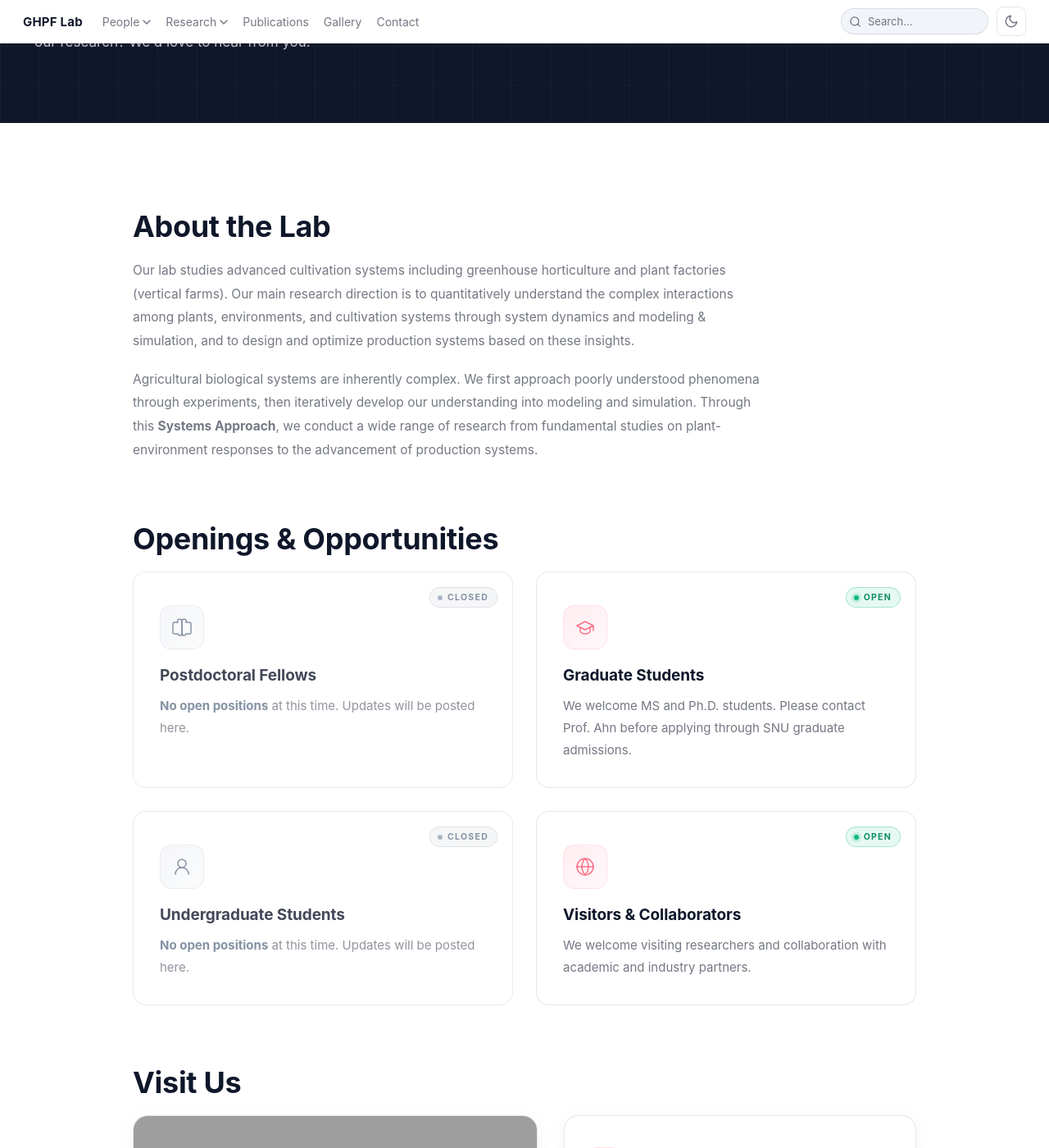
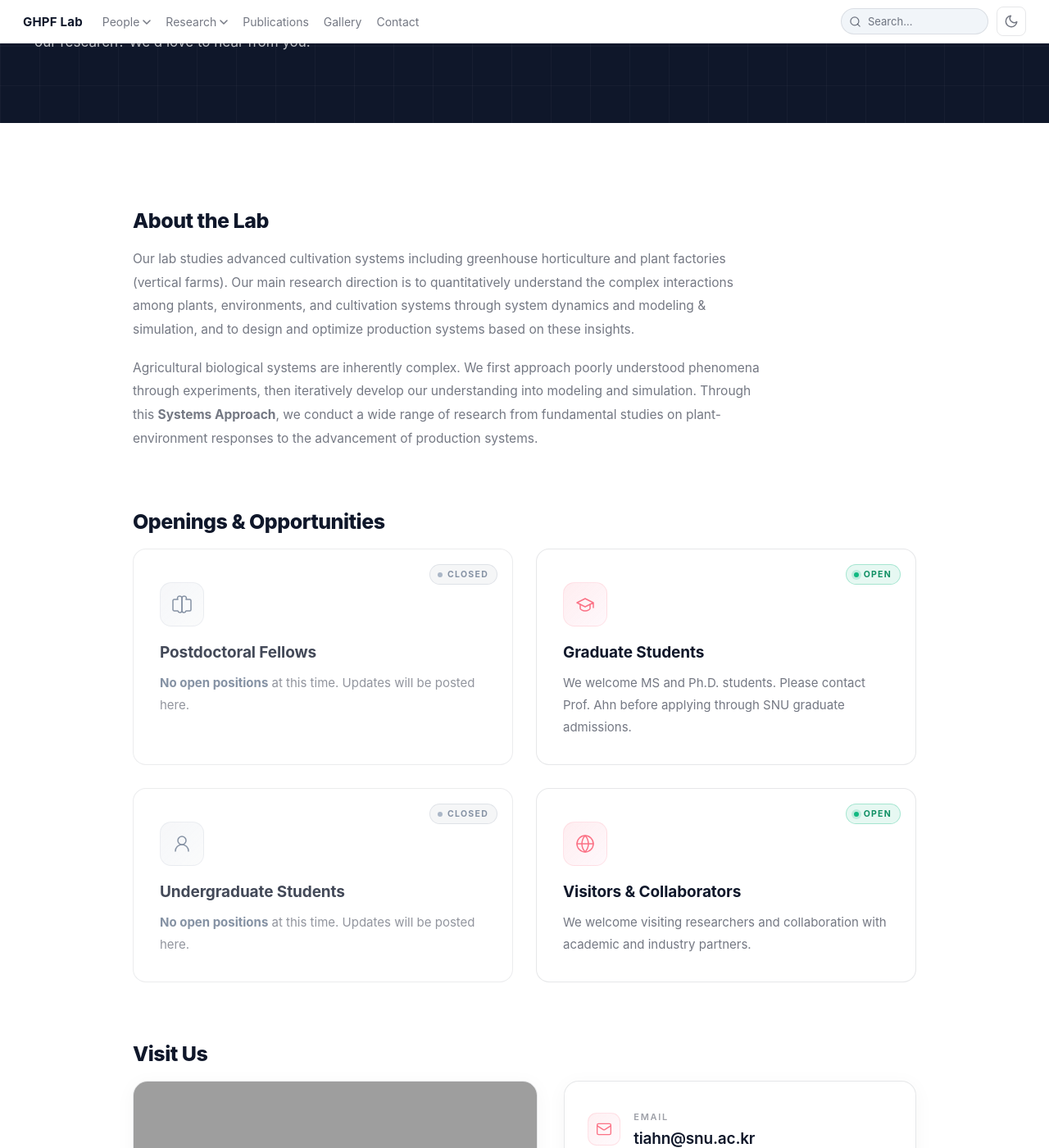
Before and after one commit to snughpf-alt/ghpf-lab-web-final-2, a Jekyll site: the page built from contact.md, in a window 1280 px wide and 1400 px high, scrolled down 333 px. Shown: the whole window at 82% size. Built offline with Jekyll 4.4.1, drawn with Linux system fonts in a browser that asks for light colours; some web fonts are replaced; grey boxes are pictures that could not be loaded.

Commit message:
Match Contact section title size to landing titles (25px), keep padding

```diff
--- a/assets/css/site.scss
+++ b/assets/css/site.scss
@@ -2531,15 +2531,12 @@ a:hover{color:var(--accent)}
 .contact-page > .section:first-child{padding-top:72px}
 .contact-page > .section:last-child{padding-bottom:72px}
 .contact-page .section__head h2{
-  font-size:36px;
-  font-weight:700;
-  letter-spacing:-.3px;
-}
-@media(max-width:768px){
-  .contact-page .section__head h2{font-size:28px}
-}
-@media(max-width:480px){
-  .contact-page .section__head h2{font-size:24px}
+  font-size:25px;
+  font-weight:800;
+  letter-spacing:-.02em;
+}
+@media(max-width:640px){
+  .contact-page .section__head h2{font-size:23px}
 }
 .contact-prose p{
   font-size:15.5px;
```
